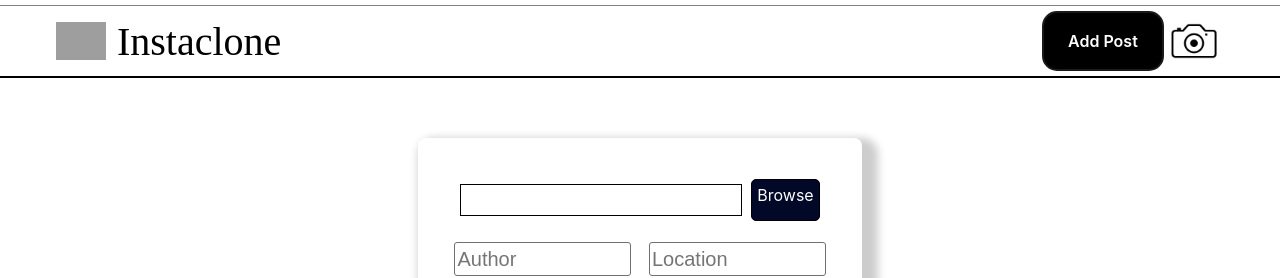
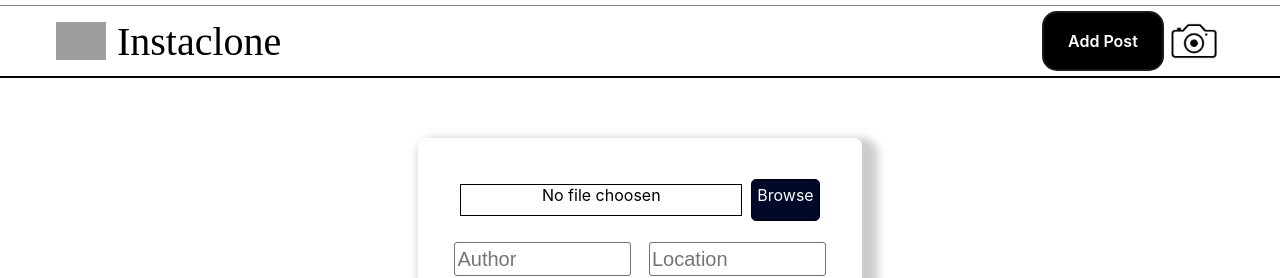
Before and after one commit to saikiran-vennam/instaclone-client, a React (Create React App) app: page /posting in a window 1280 px wide. Shown: the top 278 px of the page. Built offline with nearby package versions, Linux system fonts and the light colour scheme; grey boxes are pictures that could not be loaded.

Commit message:
Update posting.js

```diff
--- a/src/posting/posting.js
+++ b/src/posting/posting.js
@@ -9,7 +9,7 @@ function Posting() {
     const [author, setAuthor] = useState('');
     const [location, setLocation] = useState('');
     const [description, setDescription] = useState('');
-    const [fileName, setFileName] = useState('');
+    const [fileName, setFileName] = useState('No file choosen');
 
     const handleAuth = (event) => {
         setAuthor(event.target.value)
```
